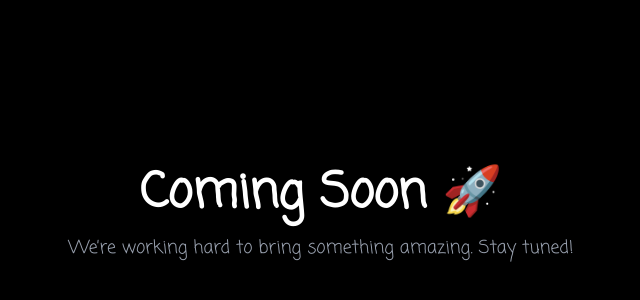
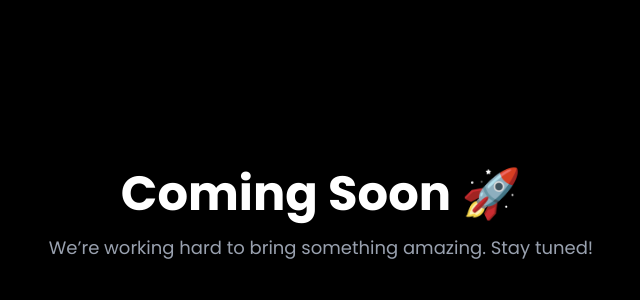
Before and after one commit to OwaisAbdullah644/fitness_tracker, a React (Vite) app in the folder client/: page / in a window 1280 px wide. Shown: the part 184-484 px from the top of the page, without its empty margins (319-959 px from the left). Built offline with nearby package versions, Linux system fonts and the light colour scheme; the HTML template or start-up script is replaced by a standard one.

Commit message:
Changed font

```diff
--- a/client/src/index.css
+++ b/client/src/index.css
@@ -1,9 +1,12 @@
-@import url('https://fonts.googleapis.com/css2?family=Coming+Soon&display=swap');
+/* @import url('https://fonts.googleapis.com/css2?family=Coming+Soon&display=swap'); */
+
+@import url('https://fonts.googleapis.com/css2?family=Poppins:ital,wght@0,100;0,200;0,300;0,400;0,500;0,600;0,700;0,800;0,900;1,100;1,200;1,300;1,400;1,500;1,600;1,700;1,800;1,900&display=swap');
+
 @import "tailwindcss";
 
 @tailwind utilities;
 *{
-    font-family: "Coming Soon";
+    font-family: "Poppins", sans-serif;
 }
 
 
```
